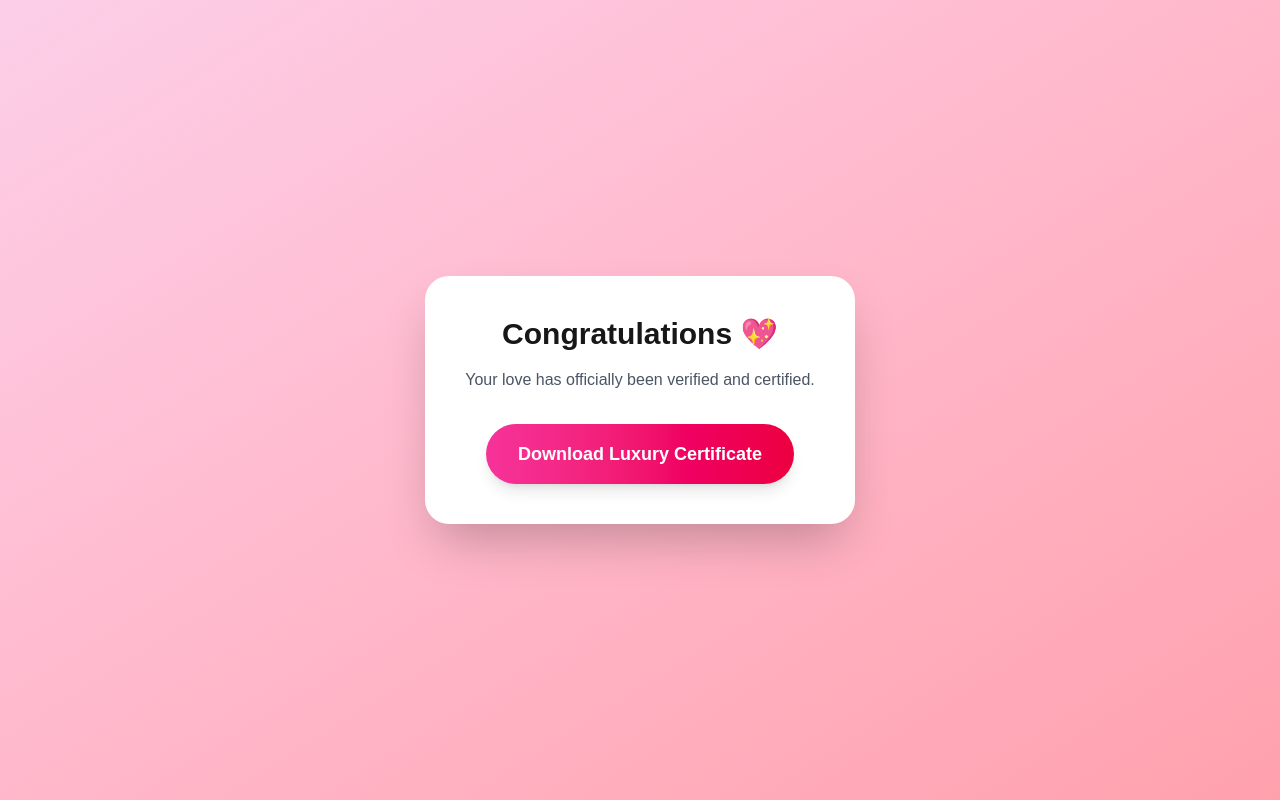
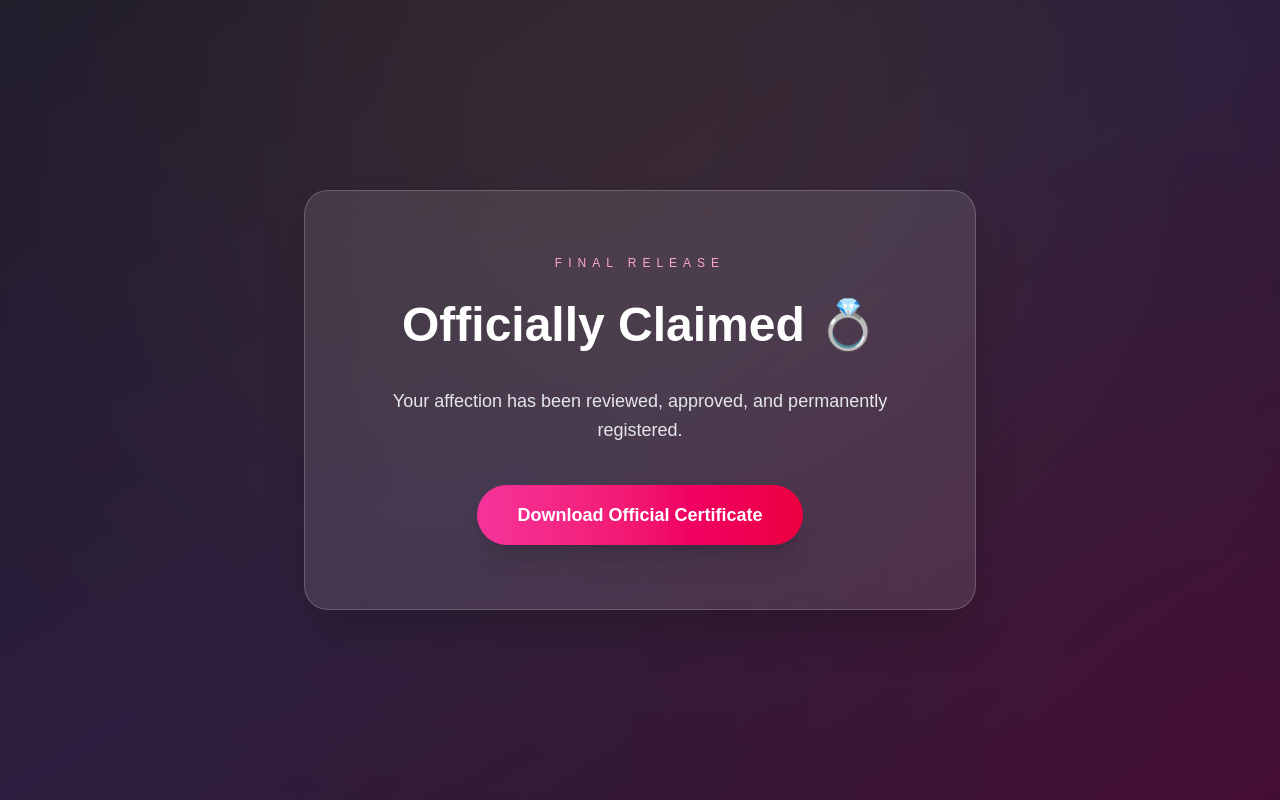
Before and after one commit to phop7173-oss/valentine-phone, a Next.js app: page /finale in a window 1280 px wide. Built offline with nearby package versions, Linux system fonts and the light colour scheme.

Commit message:
Polish UI flow: cinematic intro, upgraded surprise background, luxury finale

```diff
--- a/app/finale/page.tsx
+++ b/app/finale/page.tsx
@@ -1,38 +1,32 @@
 "use client";
 
+import { motion } from "framer-motion";
 import { jsPDF } from "jspdf";
+import { useState } from "react";
 
 export default function FinalePage() {
+  const [generating, setGenerating] = useState(false);
+
   const generateCertificate = () => {
+    setGenerating(true);
+
     const doc = new jsPDF("p", "mm", "a4");
-
     const pageWidth = doc.internal.pageSize.getWidth();
     const pageHeight = doc.internal.pageSize.getHeight();
     const centerX = pageWidth / 2;
 
-    // ===== Background =====
+    // Background
     doc.setFillColor(248, 240, 220);
     doc.rect(0, 0, pageWidth, pageHeight, "F");
 
-    // ===== Outer Border =====
+    // Double Border
     doc.setDrawColor(120, 90, 40);
     doc.setLineWidth(3);
     doc.rect(10, 10, pageWidth - 20, pageHeight - 20);
-
-    // ===== Inner Border =====
     doc.setLineWidth(0.8);
     doc.rect(15, 15, pageWidth - 30, pageHeight - 30);
 
-    // ===== Watermark =====
-    doc.setFont("helvetica", "bold");
-    doc.setFontSize(60);
-    doc.setTextColor(230, 220, 200);
-    doc.text("LOVE", centerX, pageHeight / 2, {
-      align: "center",
-      angle: 45,
-    });
-
-    // ===== Title =====
+    // Title
     doc.setFont("times", "bold");
     doc.setFontSize(26);
     doc.setTextColor(102, 51, 0);
@@ -40,17 +34,13 @@ export default function FinalePage() {
       align: "center",
     });
 
-    // Divider
-    doc.setLineWidth(0.5);
     doc.line(40, 60, pageWidth - 40, 60);
 
-    // ===== Subtitle =====
     doc.setFont("times", "italic");
     doc.setFontSize(16);
     doc.setTextColor(60);
     doc.text("This certifies that", centerX, 80, { align: "center" });
 
-    // ===== Name (Main Focus) =====
     doc.setFont("times", "bold");
     doc.setFontSize(30);
     doc.setTextColor(120, 30, 60);
@@ -58,7 +48,6 @@ export default function FinalePage() {
       align: "center",
     });
 
-    // ===== Body Text =====
     doc.setFont("times", "normal");
     doc.setFontSize(14);
     doc.setTextColor(50);
@@ -71,9 +60,7 @@ export default function FinalePage() {
       "• Lifetime teasing privileges",
       "• Priority cuddle access",
       "",
-      "This certificate is non-transferable.",
-      "No refunds.",
-      "Forever binding."
+      "No expiration. No transfers. No refunds."
     ];
 
     doc.text(body, centerX, 125, {
@@ -82,16 +69,6 @@ export default function FinalePage() {
       maxWidth: 140,
     });
 
-    // ===== Signature Line =====
-    doc.setLineWidth(0.5);
-    doc.line(centerX - 40, pageHeight - 55, centerX + 40, pageHeight - 55);
-
-    doc.setFontSize(12);
-    doc.text("Authorized by: Valentine Authority", centerX, pageHeight - 48, {
-      align: "center",
-    });
-
-    // ===== Date =====
     doc.setFontSize(10);
     doc.setTextColor(90);
     doc.text(
@@ -101,23 +78,52 @@ export default function FinalePage() {
       { align: "center" }
     );
 
-    doc.save("Luxury_Love_Certificate.pdf");
+    setTimeout(() => {
+      doc.save("Luxury_Love_Certificate.pdf");
+      setGenerating(false);
+    }, 800);
   };
 
   return (
-    <div className="min-h-screen flex items-center justify-center bg-gradient-to-br from-pink-200 to-rose-300">
-      <div className="bg-white p-10 rounded-3xl shadow-2xl text-center max-w-md">
-        <h1 className="text-3xl font-bold mb-4">Congratulations 💖</h1>
-        <p className="text-gray-600 mb-8">
-          Your love has officially been verified and certified.
+    <main className="relative min-h-screen flex items-center justify-center overflow-hidden bg-black text-white">
+
+      {/* Deep Cinematic Gradient */}
+      <div className="absolute inset-0 bg-gradient-to-br from-[#1f1c2c] via-[#2c1e3e] to-[#3a0f2e]" />
+
+      {/* Subtle Gold Glow */}
+      <div className="absolute top-[-250px] left-1/2 -translate-x-1/2 w-[700px] h-[700px] bg-yellow-500 blur-[200px] opacity-10" />
+
+      {/* Floating Soft Light */}
+      <div className="absolute bottom-[-200px] right-[-200px] w-[500px] h-[500px] bg-pink-600 blur-[180px] opacity-10" />
+
+      <motion.div
+        initial={{ opacity: 0, scale: 0.92 }}
+        animate={{ opacity: 1, scale: 1 }}
+        transition={{ duration: 1 }}
+        className="relative z-10 backdrop-blur-xl bg-white/10 border border-white/20 rounded-3xl p-12 md:p-16 text-center max-w-2xl shadow-2xl"
+      >
+        <p className="uppercase tracking-[6px] text-xs text-pink-300 mb-6">
+          Final Release
         </p>
-        <button
+
+        <h1 className="text-4xl md:text-5xl font-bold mb-8 leading-tight">
+          Officially Claimed 💍
+        </h1>
+
+        <p className="text-lg text-gray-200 leading-relaxed mb-10">
+          Your affection has been reviewed, approved,
+          and permanently registered.
+        </p>
+
+        <motion.button
+          whileHover={{ scale: 1.06 }}
+          whileTap={{ scale: 0.95 }}
           onClick={generateCertificate}
-          className="px-8 py-4 bg-gradient-to-r from-pink-500 to-rose-600 text-white rounded-full text-lg font-semibold shadow-lg hover:scale-105 transition-transform"
+          className="px-10 py-4 bg-gradient-to-r from-pink-500 to-rose-600 rounded-full text-lg font-semibold shadow-xl"
         >
-          Download Luxury Certificate
-        </button>
-      </div>
-    </div>
+          {generating ? "Preparing Certificate..." : "Download Official Certificate"}
+        </motion.button>
+      </motion.div>
+    </main>
   );
 }
--- a/app/page.tsx
+++ b/app/page.tsx
@@ -1,36 +1,53 @@
-'use client'
+"use client";
 
-import { useRouter } from 'next/navigation'
-import { motion } from 'framer-motion'
+import { motion } from "framer-motion";
+import { useRouter } from "next/navigation";
 
 export default function HomePage() {
-  const router = useRouter()
+  const router = useRouter();
 
   return (
-    <main className="min-h-screen flex items-center justify-center bg-gradient-to-br from-rose-200 via-pink-200 to-red-300 p-6">
+    <main className="relative min-h-screen flex items-center justify-center overflow-hidden bg-black text-white">
+
+      {/* Cinematic Base Gradient */}
+      <div className="absolute inset-0 bg-gradient-to-br from-[#0f0c29] via-[#302b63] to-[#24243e]" />
+
+      {/* Soft Pink Spotlight */}
+      <div className="absolute top-[-250px] left-1/2 -translate-x-1/2 w-[700px] h-[700px] bg-pink-600 blur-[200px] opacity-20" />
+
+      {/* Secondary Ambient Glow */}
+      <div className="absolute bottom-[-200px] right-[-200px] w-[500px] h-[500px] bg-purple-600 blur-[180px] opacity-10" />
+
       <motion.div
-        initial={{ opacity: 0, scale: 0.9 }}
-        animate={{ opacity: 1, scale: 1 }}
-        transition={{ duration: 0.8 }}
-        className="bg-white/80 backdrop-blur-xl rounded-3xl shadow-2xl p-10 max-w-md text-center"
+        initial={{ opacity: 0, y: 40 }}
+        animate={{ opacity: 1, y: 0 }}
+        transition={{ duration: 1 }}
+        className="relative z-10 text-center space-y-8 px-6"
       >
-        <h1 className="text-3xl font-bold text-gray-800 mb-4">
-          Hello Love 💖
+        <p className="uppercase tracking-[6px] text-xs text-pink-300">
+          Private Release
+        </p>
+
+        <h1 className="text-5xl md:text-6xl font-bold leading-tight">
+          A Small Surprise<br />
+          Is Waiting For You
         </h1>
 
-        <p className="text-gray-600 mb-8">
-          I prepared something special for you.
+        <p className="text-gray-300 max-w-md mx-auto">
+          Designed carefully.
+          Built intentionally.
+          Released exclusively.
         </p>
 
         <motion.button
-          whileHover={{ scale: 1.08 }}
+          whileHover={{ scale: 1.06 }}
           whileTap={{ scale: 0.95 }}
-          onClick={() => router.push('/surprise')}
-          className="px-8 py-4 rounded-full bg-gradient-to-r from-pink-500 to-rose-500 text-white font-semibold text-lg shadow-xl"
+          onClick={() => router.push("/surprise")}
+          className="px-10 py-4 bg-gradient-to-r from-pink-500 to-rose-600 rounded-full text-lg font-semibold shadow-2xl"
         >
-          Open Surprise 💌
+          Begin Experience
         </motion.button>
       </motion.div>
     </main>
-  )
+  );
 }
--- a/app/surprise/page.tsx
+++ b/app/surprise/page.tsx
@@ -132,9 +132,19 @@ useEffect(() => {
   };
 
   return (
+   <main className="relative min-h-screen overflow-hidden">
+
+  {/* Background Gradient */}
+  <div className="absolute inset-0 bg-gradient-to-br from-rose-200 via-pink-200 to-red-300" />
+
+  {/* Floating Glow */}
+  <div className="absolute top-[-150px] left-[-150px] w-[400px] h-[400px] bg-pink-400 rounded-full blur-3xl opacity-30 animate-pulse" />
+  <div className="absolute bottom-[-150px] right-[-150px] w-[400px] h-[400px] bg-rose-500 rounded-full blur-3xl opacity-30 animate-pulse" />
+
+  {/* YOUR ORIGINAL INTERACTION LAYER */}
   <div
     onPointerDown={(e) => handlePointer(e.clientX, e.clientY)}
-      className="relative w-screen h-screen overflow-hidden bg-gradient-to-br from-pink-300 to-rose-200 cursor-pointer select-none"
+    className="relative z-10 w-screen h-screen cursor-pointer select-none"
   >
     <AnimatePresence>
       {notes.map((note) => (
@@ -161,5 +171,7 @@ useEffect(() => {
       {usedMessages.length}/{messages.length}
     </div>
   </div>
+
+</main>
   );
 }
```
Lines whose indentation alone changed are shown as unchanged.
